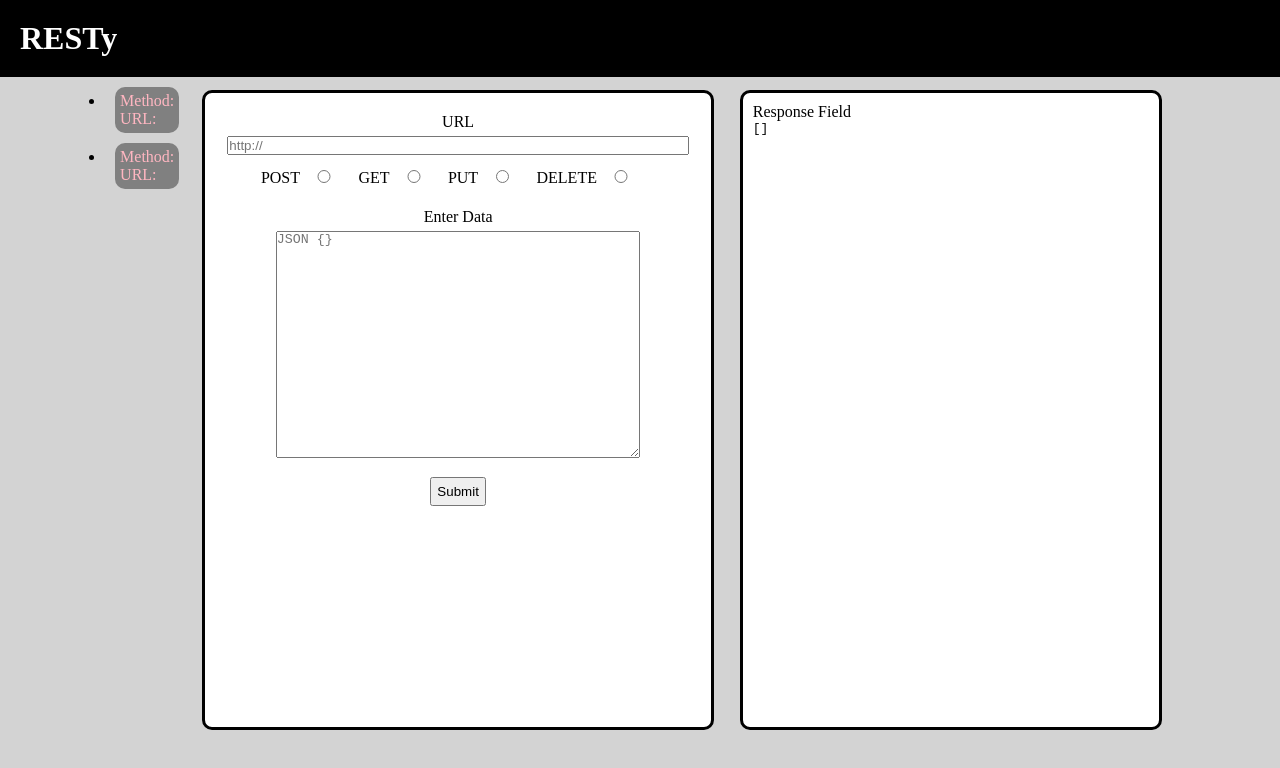
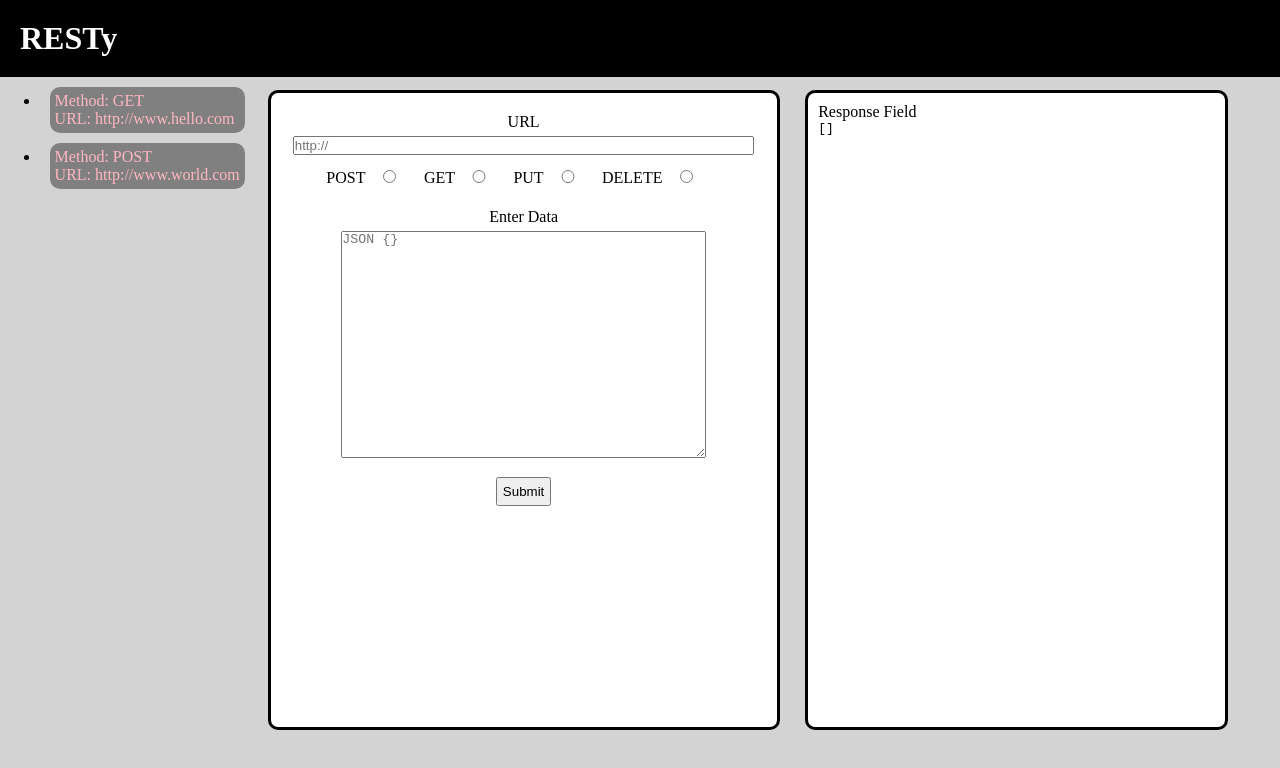
Before and after one commit to franco-ortega/lab-react-ct03-resty, a React app: page / in a window 1280 px wide. Shown: the top 768 px of the page. Built offline with nearby package versions, Linux system fonts and the light colour scheme.

Commit message:
update PastRequestList and PastRequest to display items in an array of sample requests

```diff
--- a/src/components/app/App.jsx
+++ b/src/components/app/App.jsx
@@ -13,8 +13,8 @@ export default class App extends Component {
     data: [],
     response: [],
     pastRequests: [
-      [{ method: 'GET' }, { url: 'http://www.hello.com' }],
-      [{ method: 'POST' }, { url: 'http://www.world.com' }]
+      { method: 'GET', url: 'http://www.hello.com' },
+      { method: 'POST', url: 'http://www.world.com' }
     ]
   }
 
@@ -45,9 +45,10 @@ export default class App extends Component {
 
   render() {
     const { url, method, response, pastRequests } = this.state;
-    console.log('URL: ' + url);
-    console.log('method: ' + method);
-    console.log(response);
+    // console.log('URL: ' + url);
+    // console.log('method: ' + method);
+    // console.log(response);
+    console.log(pastRequests);
     return (
       <>
         <Header />
--- a/src/components/pastRequests/PastRequest.jsx
+++ b/src/components/pastRequests/PastRequest.jsx
@@ -2,24 +2,23 @@ import React from 'react';
 import PropTypes from 'prop-types';
 import styles from './PastRequest.css';
 
-export default function PastRequest({ pastRequest }) {
-  console.log(pastRequest);
+export default function PastRequest({ method, url }) {
   return (
     <div className={styles.PastRequest}>
       <p>
-        Method: {pastRequest}
+        Method: {method}
       </p>
       <p>
-        URL: {pastRequest}
+        URL: {url}
       </p>
     </div>
   );
 }
 
 PastRequest.propTypes = {
-  // method: PropTypes.string.isRequired,
-  // url: PropTypes.string.isRequired,
-  pastRequest: PropTypes.array
+  method: PropTypes.string.isRequired,
+  url: PropTypes.string.isRequired
+  // pastRequest: PropTypes.array
 };
 
 
--- a/src/components/pastRequests/PastRequestList.jsx
+++ b/src/components/pastRequests/PastRequestList.jsx
@@ -4,10 +4,12 @@ import PastRequest from './PastRequest';
 // import styles from './PastRequestList.css';
 
 const PastRequestList = ({ pastRequests }) => {
+  console.log(pastRequests);
   const pastRequestElements = pastRequests.map((pastRequest, index) => (
     <li key={index + Date.now()}>
       <PastRequest
-        {...pastRequest}
+        method={pastRequest.method}
+        url={pastRequest.url}
       />
     </li>
   ));
--- a/src/components/response/Response.jsx
+++ b/src/components/response/Response.jsx
@@ -3,8 +3,6 @@ import React from 'react';
 import styles from './Response.css';
 
 export default function Response({ response }) {
-  // console.log('helloooo');
-  console.log(response);
   return (
     <div>
       <section className={styles.Response}>
```
